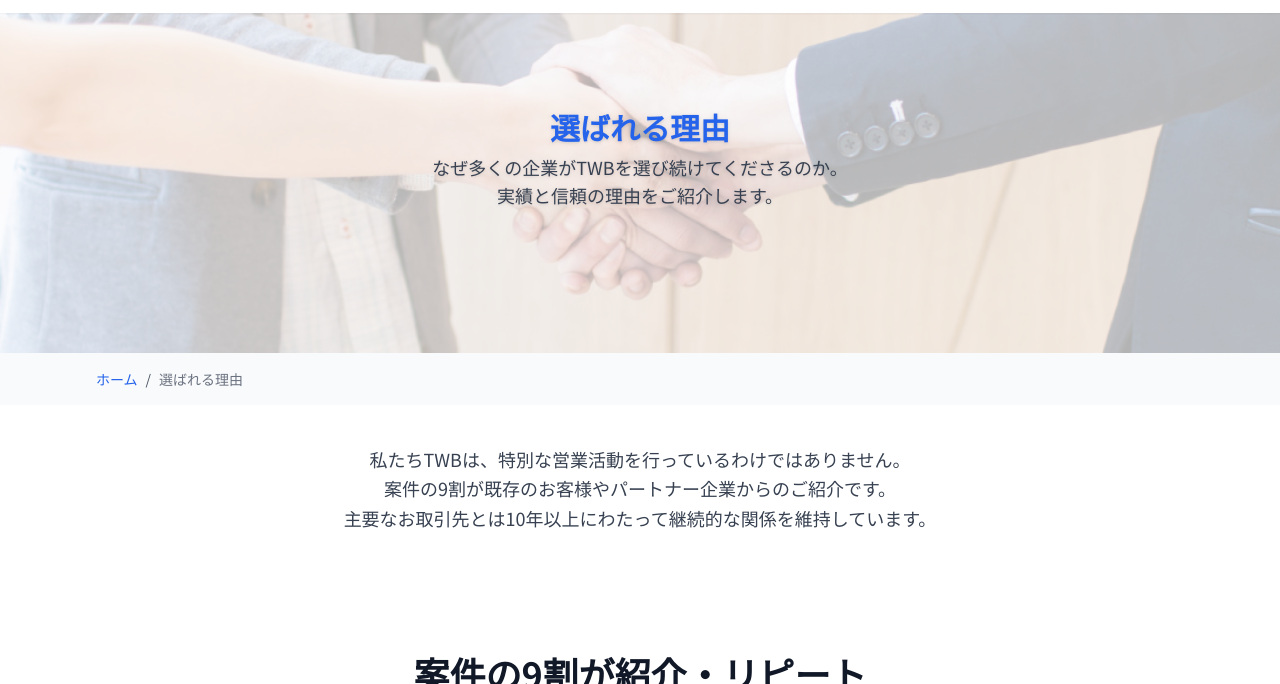
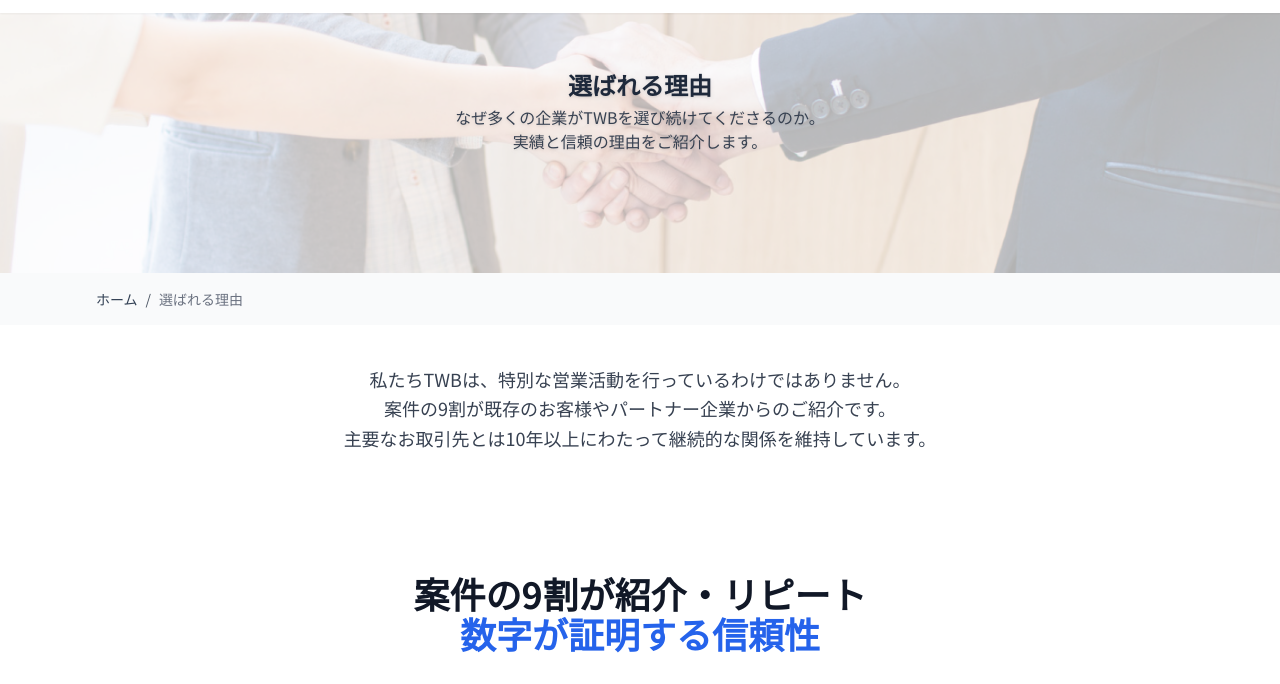
Before and after one commit to noritagu/twb-renew, a plain HTML site: page whyus.html in a window 1280 px wide. Shown: the part 59-743 px from the top of the page. Drawn offline with nearby package versions, Linux system fonts and the light colour scheme.

Commit message:
UI微修正: whyusヒーロー縮小色統一（フォント/余白の最適化）

```diff
--- a/whyus.html
+++ b/whyus.html
@@ -196,7 +196,7 @@
         .hero-bg {
             position: relative;
             background: url('images/page/reason/reason_bg.jpg') center center/cover no-repeat;
-            min-height: 340px;
+            min-height: 260px;
         }
         .hero-bg::before {
             content: '';
@@ -207,13 +207,13 @@
         .hero-content {
             position: relative;
             z-index: 1;
-            padding-top: 4rem;
-            padding-bottom: 4rem;
+            padding-top: 2rem;
+            padding-bottom: 2rem;
         }
         @media (min-width: 1024px) {
             .hero-content {
-                padding-top: 6rem;
-                padding-bottom: 6rem;
+                padding-top: 3.5rem;
+                padding-bottom: 3.5rem;
             }
         }
     </style>
@@ -272,11 +272,11 @@
                 <div class="fade-in">
                     <!-- ここに元のヒーローセクションのタイトル・説明文をそのまま配置 -->
                     <!-- 例: -->
-                    <h1 class="text-2xl lg:text-3xl font-bold leading-snug mb-2 drop-shadow">
-                        <span class="text-blue-600">選ばれる理由</span>
+                    <h1 class="text-xl lg:text-2xl font-bold leading-snug mb-1 drop-shadow">
+                        <span class="text-slate-800">選ばれる理由</span>
                     </h1>
                     <div class="max-w-4xl mx-auto">
-                        <p class="text-base lg:text-lg mb-4 text-gray-700 max-w-3xl mx-auto drop-shadow">
+                        <p class="text-sm lg:text-base mb-3 text-gray-700 max-w-3xl mx-auto drop-shadow">
                             なぜ多くの企業がTWBを選び続けてくださるのか。<br>
                             実績と信頼の理由をご紹介します。
                         </p>
@@ -291,7 +291,7 @@
         <nav class="text-sm text-gray-600 my-4" aria-label="パンくずリスト">
             <ol class="list-reset flex">
                 <li>
-                    <a href="index.html" class="hover:underline text-blue-600">ホーム</a>
+                    <a href="index.html" class="hover:underline text-slate-700">ホーム</a>
                 </li>
                 <li><span class="mx-2">/</span></li>
                 <li class="text-gray-500">選ばれる理由</li>
```
